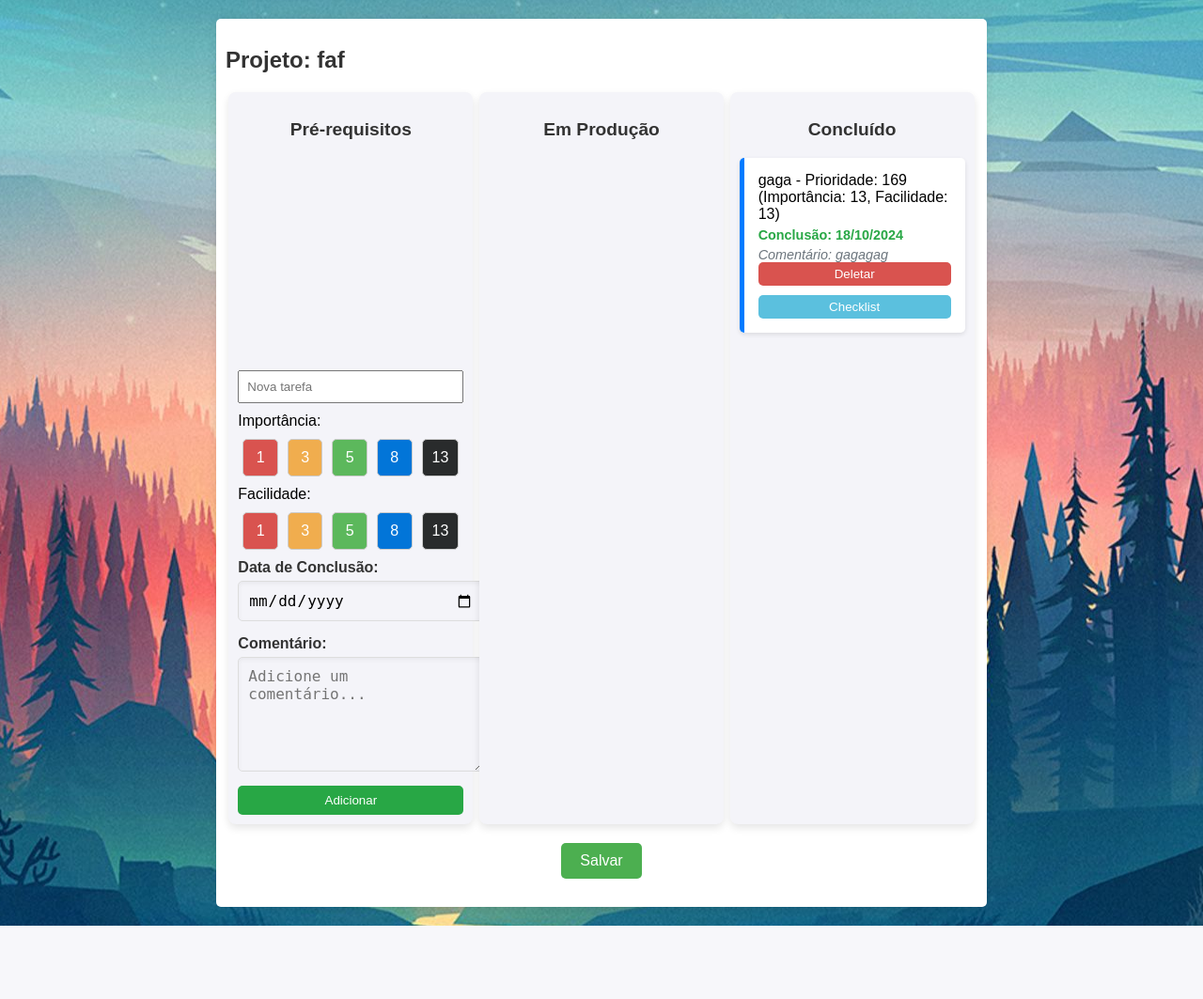
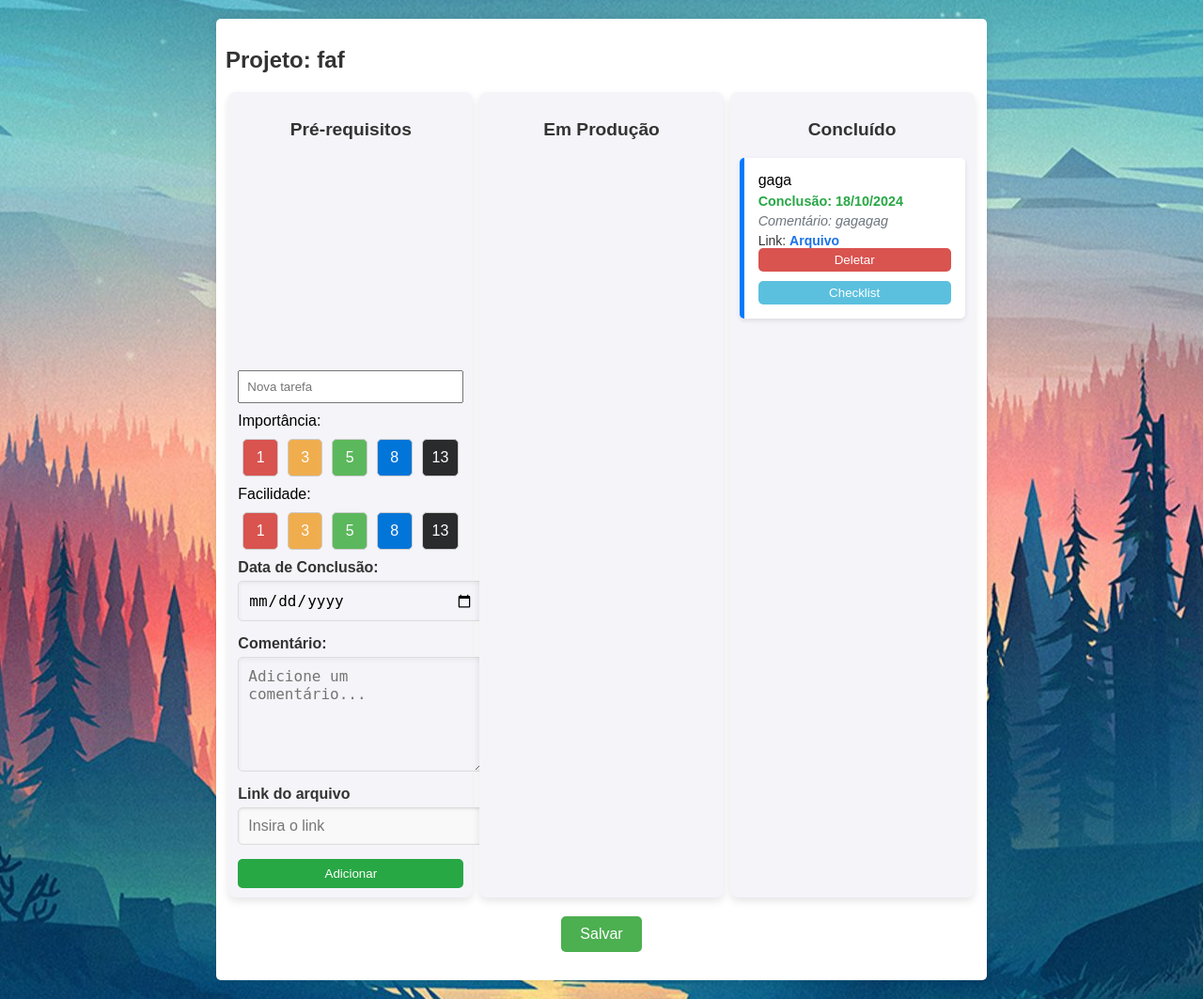
Before and after one commit to DigogSXD/TaskMaster, a Flask app: page /projeto/1 in a window 1280 px wide. Shown: the part 107-1170 px from the top of the page at 94% size. Before the commit the page ends 1092 px from the top, so only its background shows below. Run offline with Flask 3, Linux system fonts and the light colour scheme; a user stored in the database is signed in.

Commit message:
Add files via upload

```diff
--- a/flaskbackend/website/auth.py
+++ b/flaskbackend/website/auth.py
@@ -147,6 +147,7 @@ def gerenciar_projeto(project_id):
         task_name = request.form.get('task_name')
         task_status = request.form.get('task_status')
         comment = request.form.get('comment')
+        drive_link = request.form.get('drive_link')  # Capturar o link do Google Drive
 
         # Validação de importância e facilidade
         try:
@@ -175,7 +176,8 @@ def gerenciar_projeto(project_id):
             # Criar nova tarefa
             nova_tarefa = Task(description=task_name, status=task_status, project_id=projeto.id,
                                importance=importance, ease=ease, priority=priority,
-                               completion_date=completion_date, comment=comment)
+                               completion_date=completion_date, comment=comment,
+                               drive_link=drive_link)  # Armazenar o link do Google Drive
             db.session.add(nova_tarefa)
             db.session.commit()
             flash('Tarefa adicionada com sucesso!', 'success')
@@ -192,6 +194,7 @@ def gerenciar_projeto(project_id):
     return render_template('project_details.html', project=projeto,
                            prereq_tasks=prereq_tasks, in_prod_tasks=in_prod_tasks,
                            completed_tasks=completed_tasks)
+
 
 
 
--- a/flaskbackend/website/models.py
+++ b/flaskbackend/website/models.py
@@ -41,10 +41,10 @@ class Task(db.Model):
     priority = db.Column(db.Integer, nullable=False)
     completion_date = db.Column(db.Date, nullable=True)
 
-    # Nova coluna para o comentário
     comment = db.Column(db.String(500), nullable=True)  # Comentário opcional
 
-    # Relacionamento com ChecklistItem
+    drive_link = db.Column(db.String(500), nullable=True)  # Link
+
     checklist_items = db.relationship('ChecklistItem', backref='task', cascade='all, delete-orphan')
 
 
--- a/flaskbackend/website/static/project_details.css
+++ b/flaskbackend/website/static/project_details.css
@@ -317,3 +317,39 @@ button:hover {
 #checklist:hover {
     background-color: #31b0d5; /* Tom mais escuro de azul */
 }
+
+
+
+
+
+
+
+
+
+
+
+
+
+
+
+/* Estilo para o contêiner do link do Google Drive */
+.drive-link {
+    display: block; /* Para garantir que o link apareça em uma nova linha */
+    margin-top: 5px;
+    font-size: 14px;
+    color: #333;
+}
+
+/* Estilo para o próprio link */
+.drive-link a {
+    color: #1a73e8; /* Cor azul para o link (padrão Google Drive) */
+    text-decoration: none; /* Remove o sublinhado */
+    font-weight: bold; /* Torna o link em negrito */
+}
+
+/* Estilo quando o link é clicado ou focado */
+.drive-link a:hover,
+.drive-link a:focus {
+    text-decoration: underline; /* Adiciona sublinhado ao passar o mouse */
+    color: #0c47a1; /* Cor mais escura ao passar o mouse */
+}
--- a/flaskbackend/website/templates/project_details.html
+++ b/flaskbackend/website/templates/project_details.html
@@ -15,13 +15,20 @@ TaskMaster - Gerenciamento de Tarefas
                 <!-- Renderizar tarefas pré-requisitos -->
                 {% for tarefa in prereq_tasks %}
                 <li id="{{ tarefa.id_task }}" draggable="true" ondragstart="drag(event)">
-                    {{ tarefa.description }} - Prioridade: {{ tarefa.priority }} (Importância: {{ tarefa.importance }}, Facilidade: {{ tarefa.ease }})
+                    {{ tarefa.description }}
                     {% if tarefa.completion_date %}
                         <span class="completion">Conclusão: {{ tarefa.completion_date.strftime('%d/%m/%Y') }}</span>
                     {% endif %}
+
                     {% if tarefa.comment %}
                         <span class="comment">Comentário: {{ tarefa.comment }}</span>
                     {% endif %}
+
+                    <!-- Exibir o link se disponível -->
+                    {% if tarefa.drive_link %}
+                    <span class="drive-link">Link: <a href="{{ tarefa.drive_link }}" target="_blank">Arquivo</a></span>
+                    {% endif %}
+
                     <!-- Botão para deletar -->
                     <form method="POST" action="{{ url_for('auth.deletar_tarefa', task_id=tarefa.id_task, project_id=project.id) }}" style="display:inline;">
                         <button type="submit" id="deletar" onclick="return confirm('Tem certeza que deseja excluir esta tarefa?')">Deletar</button>
@@ -69,6 +76,11 @@ TaskMaster - Gerenciamento de Tarefas
                 <label for="comment" class="form-label">Comentário:</label>
                 <textarea name="comment" id="comment" class="form-control" placeholder="Adicione um comentário..." required></textarea>
 
+
+                <!-- Novo campo para link do Google Drive -->
+                <label for="drive_link" class="form-label">Link do arquivo</label>
+                <input type="url" name="drive_link" id="drive_link" class="form-control" placeholder="Insira o link">
+
                 <button type="submit">Adicionar</button>
             </form>
         </div>
@@ -79,12 +91,17 @@ TaskMaster - Gerenciamento de Tarefas
             <ul id="inProduction" class="kanban-list" ondrop="drop(event, 'Em Produção')" ondragover="allowDrop(event)">
                 {% for tarefa in in_prod_tasks %}
                 <li id="{{ tarefa.id_task }}" draggable="true" ondragstart="drag(event)">
-                    {{ tarefa.description }} - Prioridade: {{ tarefa.priority }} (Importância: {{ tarefa.importance }}, Facilidade: {{ tarefa.ease }})
+                    {{ tarefa.description }}
                     {% if tarefa.completion_date %}
                         <span class="completion">Conclusão: {{ tarefa.completion_date.strftime('%d/%m/%Y') }}</span>
                     {% endif %}
                     {% if tarefa.comment %}
                         <span class="comment">Comentário: {{ tarefa.comment }}</span>
+                    {% endif %}
+
+                    <!-- Exibir o link se disponível -->
+                    {% if tarefa.drive_link %}
+                    <span class="drive-link">Link: <a href="{{ tarefa.drive_link }}" target="_blank">Arquivo</a></span>
                     {% endif %}
                     <form method="POST" action="{{ url_for('auth.deletar_tarefa', task_id=tarefa.id_task, project_id=project.id) }}" style="display:inline;">
                         <button type="submit" id="deletar" onclick="return confirm('Tem certeza que deseja excluir esta tarefa?')">Deletar</button>
@@ -104,12 +121,17 @@ TaskMaster - Gerenciamento de Tarefas
             <ul id="completed" class="kanban-list" ondrop="drop(event, 'Concluído')" ondragover="allowDrop(event)">
                 {% for tarefa in completed_tasks %}
                 <li id="{{ tarefa.id_task }}" draggable="true" ondragstart="drag(event)">
-                    {{ tarefa.description }} - Prioridade: {{ tarefa.priority }} (Importância: {{ tarefa.importance }}, Facilidade: {{ tarefa.ease }})
+                    {{ tarefa.description }}
                     {% if tarefa.completion_date %}
                         <span class="completion">Conclusão: {{ tarefa.completion_date.strftime('%d/%m/%Y') }}</span>
                     {% endif %}
                     {% if tarefa.comment %}
                         <span class="comment">Comentário: {{ tarefa.comment }}</span>
+                    {% endif %}
+
+                    <!-- Exibir o link se disponível -->
+                    {% if tarefa.drive_link %}
+                    <span class="drive-link">Link: <a href="{{ tarefa.drive_link }}" target="_blank">Arquivo</a></span>
                     {% endif %}
                     <form method="POST" action="{{ url_for('auth.deletar_tarefa', task_id=tarefa.id_task, project_id=project.id) }}" style="display:inline;">
                         <button type="submit" id="deletar" onclick="return confirm('Tem certeza que deseja excluir esta tarefa?')">Deletar</button>
```
Also changed, not shown: flaskbackend/instance/taskmaster.db.
